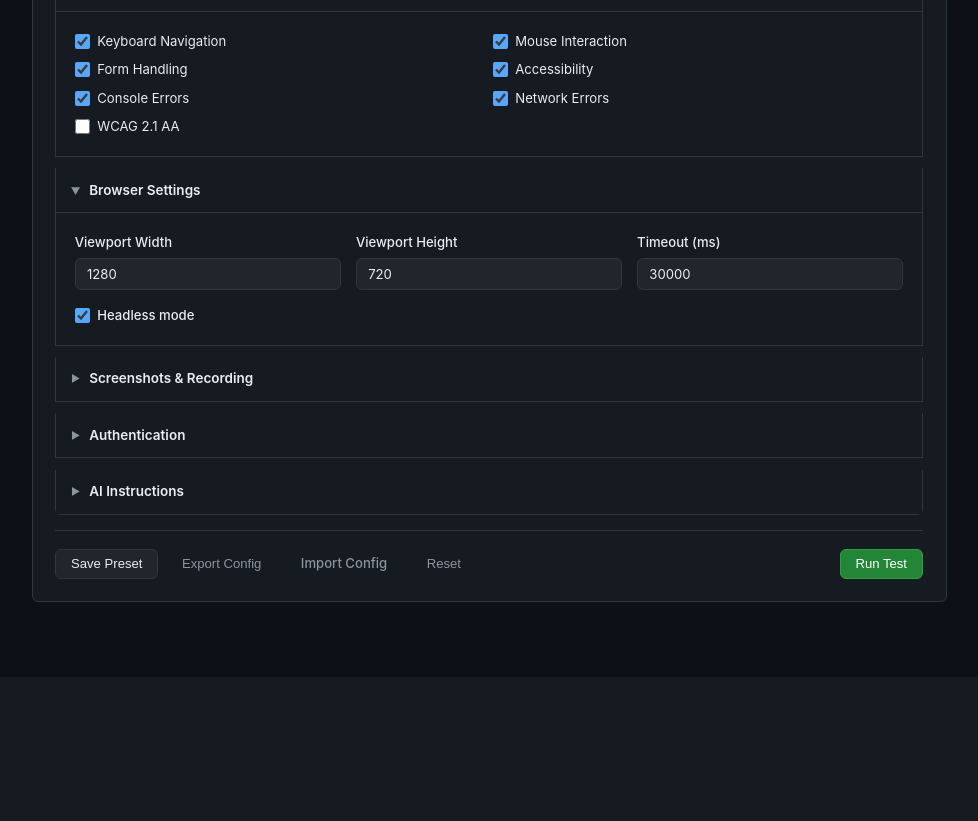
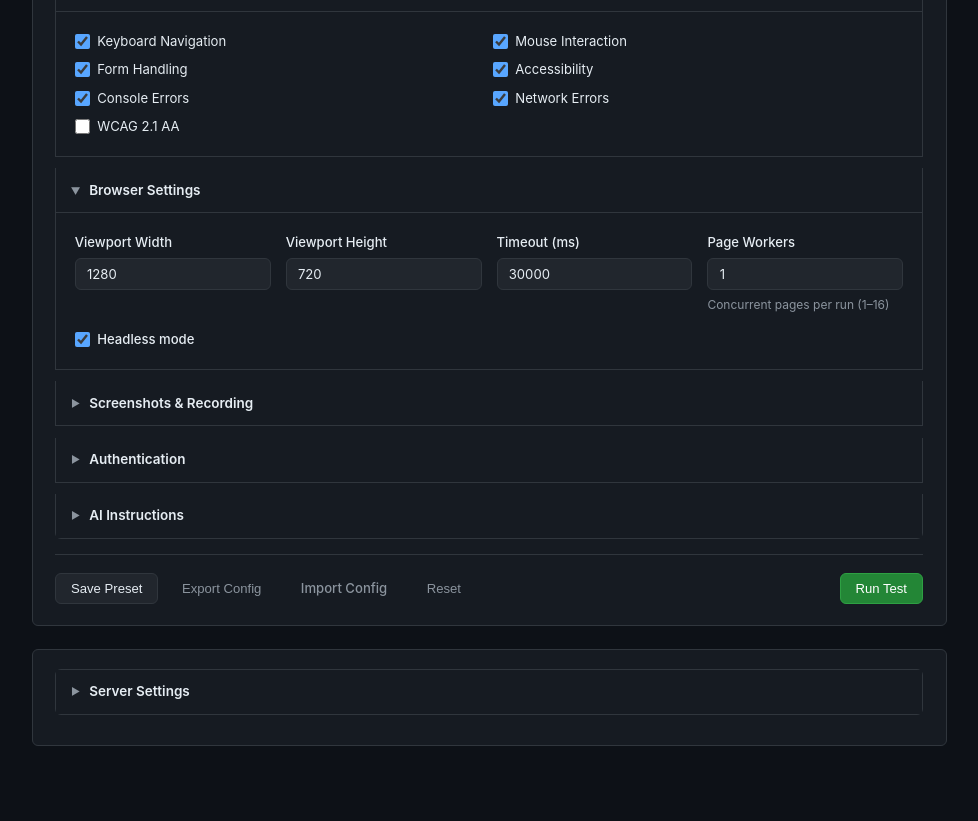
Before and after one commit to billrichards/qa-agent, a Flask app: page / in a window 1280 px wide, after a click on "Browser Settings". Shown: the part 622-1443 px from the top of the page, without its empty margins (151-1129 px from the left). Before the commit the page ends 1224 px from the top, so only its background shows below. Run offline with Flask 3, Linux system fonts and the light colour scheme; some libraries are stand-ins or nearby versions.

Commit message:
feat(web): add workers and pool-size UI controls
- Add "Page Workers" number input (1–16) to the Browser Settings section
  of the run form; collectFormData and applyConfig now include workers so
  it flows through the existing POST /api/run body → _build_config path.

- Add "Server Settings" collapsible card below the run form with a Pool
  Size input (1–8); index.js fetches the current value from the new
  GET /api/server-config endpoint on page load and the Apply button
  PATCHes the new value.

- New GET /api/server-config endpoint returns {pool_size, pool_size_max,
  workers_max}; new PATCH /api/server-config recreates the BatchRunner
  singleton with the requested pool size (clamped 1–8).

- 16 new tests in TestApiServerConfig covering GET fields, PATCH
  update/clamp/validation, and _build_config workers handling.

https://claude.ai/code/session_0159uLk7nyt7cbv4PX1bTe5o

```diff
--- a/qa_agent/web/server.py
+++ b/qa_agent/web/server.py
@@ -145,7 +145,9 @@ _jobs_lock = threading.Lock()
 # unbounded thread-per-request model so the server applies backpressure. Size is
 # env-overridable; remember total browsers ≈ JOB_POOL_SIZE × config.workers.
 JOB_POOL_SIZE = int(os.environ.get("QA_AGENT_JOB_POOL_SIZE", "4"))
+_pool_size = JOB_POOL_SIZE
 _runner = BatchRunner(pool_size=JOB_POOL_SIZE)
+_POOL_SIZE_MAX = 8
 
 
 def _make_job(job_id: str) -> dict:
@@ -342,6 +344,35 @@ def api_stop(job_id: str):
 
     job["stop_event"].set()
     return jsonify({"job_id": job_id, "status": "stopping"})
+
+
+@app.route("/api/server-config", methods=["GET"])
+def api_server_config_get():
+    return jsonify({
+        "pool_size": _pool_size,
+        "pool_size_max": _POOL_SIZE_MAX,
+        "workers_max": 16,
+    })
+
+
+@app.route("/api/server-config", methods=["PATCH"])
+def api_server_config_patch():
+    global _runner, _pool_size
+    body = request.get_json(force=True, silent=True) or {}
+    if "pool_size" not in body:
+        return jsonify({"error": "pool_size is required"}), 400
+    try:
+        new_size = max(1, min(_POOL_SIZE_MAX, int(body["pool_size"])))
+    except (TypeError, ValueError):
+        return jsonify({"error": "pool_size must be an integer"}), 400
+
+    if new_size != _pool_size:
+        old_runner = _runner
+        _runner = BatchRunner(pool_size=new_size)
+        _pool_size = new_size
+        old_runner.shutdown(wait=False)
+
+    return jsonify({"pool_size": _pool_size})
 
 
 @app.route("/api/jobs")
--- a/qa_agent/web/static/app.js
+++ b/qa_agent/web/static/app.js
@@ -114,6 +114,7 @@ function collectFormData(form) {
     output_formats: outputFormats.length ? outputFormats : ['console', 'markdown', 'json'],
     output_dir: fd.get('output_dir') || null,
     headless: !!fd.get('headless'),
+    workers: parseInt(fd.get('workers') || '1', 10),
     viewport_width: parseInt(fd.get('viewport_width') || '1280', 10),
     viewport_height: parseInt(fd.get('viewport_height') || '720', 10),
     timeout: parseInt(fd.get('timeout') || '30000', 10),
@@ -170,6 +171,7 @@ function applyConfig(cfg) {
     }
   }
   setCheck(form, 'headless', cfg.headless !== false);
+  setNum(form, 'workers', cfg.workers);
   setNum(form, 'viewport_width', cfg.viewport_width);
   setNum(form, 'viewport_height', cfg.viewport_height);
   setNum(form, 'timeout', cfg.timeout);
--- a/qa_agent/web/static/index.js
+++ b/qa_agent/web/static/index.js
@@ -78,6 +78,43 @@ document.querySelectorAll('input[name="mode"]').forEach(radio => {
   updateLLMOptions();
 })();
 
+// Pool size — fetch current value and wire up the Apply button
+(function () {
+  const input = document.getElementById('pool-size-input');
+  const btn   = document.getElementById('update-pool-btn');
+  const msg   = document.getElementById('pool-size-msg');
+  if (!input || !btn || !msg) return;
+
+  fetch('/api/server-config')
+    .then(r => r.json())
+    .then(cfg => { input.value = cfg.pool_size; input.max = cfg.pool_size_max || 8; })
+    .catch(() => {});
+
+  btn.addEventListener('click', async () => {
+    const newSize = parseInt(input.value, 10);
+    btn.disabled = true;
+    msg.textContent = 'Updating…';
+    try {
+      const res  = await fetch('/api/server-config', {
+        method:  'PATCH',
+        headers: { 'Content-Type': 'application/json' },
+        body:    JSON.stringify({ pool_size: newSize }),
+      });
+      const data = await res.json();
+      if (res.ok) {
+        input.value    = data.pool_size;
+        msg.textContent = `Pool size set to ${data.pool_size}.`;
+      } else {
+        msg.textContent = `Error: ${data.error || 'Update failed'}`;
+      }
+    } catch (err) {
+      msg.textContent = `Error: ${err.message}`;
+    } finally {
+      btn.disabled = false;
+    }
+  });
+})();
+
 // Load instructions from a local text/markdown file into the textarea
 document.getElementById('instructions_file')?.addEventListener('change', function () {
   const file = this.files[0];
--- a/qa_agent/web/templates/index.html
+++ b/qa_agent/web/templates/index.html
@@ -83,6 +83,11 @@
         <div class="field">
           <label for="timeout">Timeout (ms)</label>
           <input type="number" id="timeout" name="timeout" value="30000" min="1000" max="300000">
+        </div>
+        <div class="field">
+          <label for="workers">Page Workers</label>
+          <input type="number" id="workers" name="workers" value="1" min="1" max="16">
+          <span class="hint">Concurrent pages per run (1–16)</span>
         </div>
       </div>
       <div class="field">
@@ -241,6 +246,28 @@
 
   <div id="form-error" class="alert alert-error" style="display:none"></div>
 </form>
+<!-- Server settings (pool size) — separate from per-job form -->
+<div class="card" id="server-settings-card" style="margin-top:1.5rem">
+  <details>
+    <summary class="section-title">Server Settings</summary>
+    <div class="section-body">
+      <p class="hint" style="margin-bottom:0.75rem">
+        These settings apply to the server process and affect all concurrent runs.
+      </p>
+      <div class="field-row" style="align-items:flex-end">
+        <div class="field">
+          <label for="pool-size-input">Job Pool Size</label>
+          <input type="number" id="pool-size-input" min="1" max="8" value="4">
+          <span class="hint">Max simultaneous runs (1–8). Total browsers ≈ pool size × page workers.</span>
+        </div>
+        <div class="field" style="flex:0 0 auto">
+          <button type="button" id="update-pool-btn" class="btn btn-secondary">Apply</button>
+        </div>
+      </div>
+      <div id="pool-size-msg" class="hint" style="margin-top:0.4rem"></div>
+    </div>
+  </details>
+</div>
 {% endblock %}
 
 {% block scripts %}
```
Also changed, not shown: tests/web/test_server.py (+83 -0 lines).
